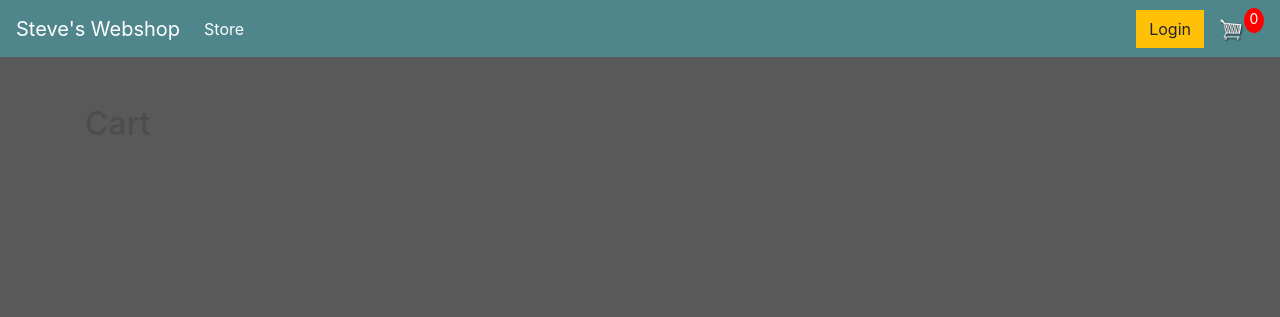
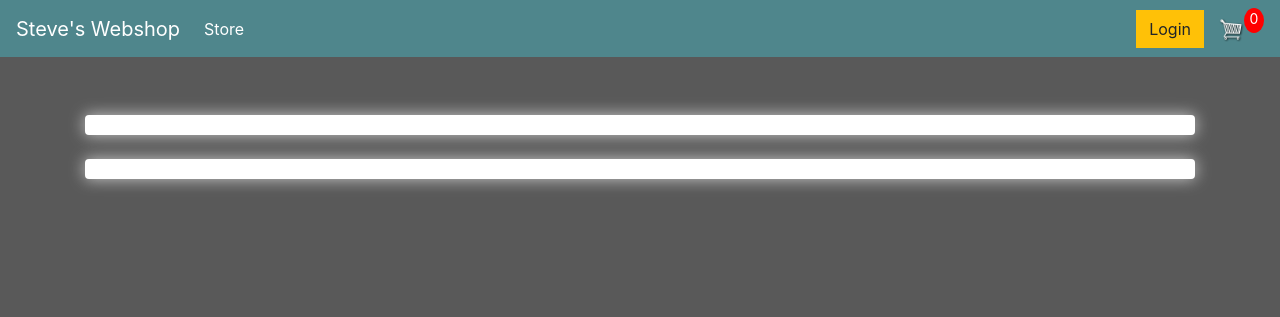
Before and after one commit to Davittio-L/ECommerce-Site, a Django app: page /cart/ in a window 1280 px wide. Shown: the top 317 px of the page. Run offline with Django 4.2, Linux system fonts and the light colour scheme; some libraries are stand-ins or nearby versions.

Commit message:
V1.6 - Added Cart.html layout

```diff
--- a/shopping/Templates/shopping/cart.html
+++ b/shopping/Templates/shopping/cart.html
@@ -1,6 +1,16 @@
 {% extends 'shopping/main.html' %}
 {% load static %}
 {% block content %}
-<h2>Cart</h2>
+<div class="row">
+    <div class="col-lg-12">
+        <div class="box-element">
 
+        </div>
+
+        <br>
+        <div class="box-element">
+
+        </div>
+    </div>
+</div>
 {% endblock content %}
```
